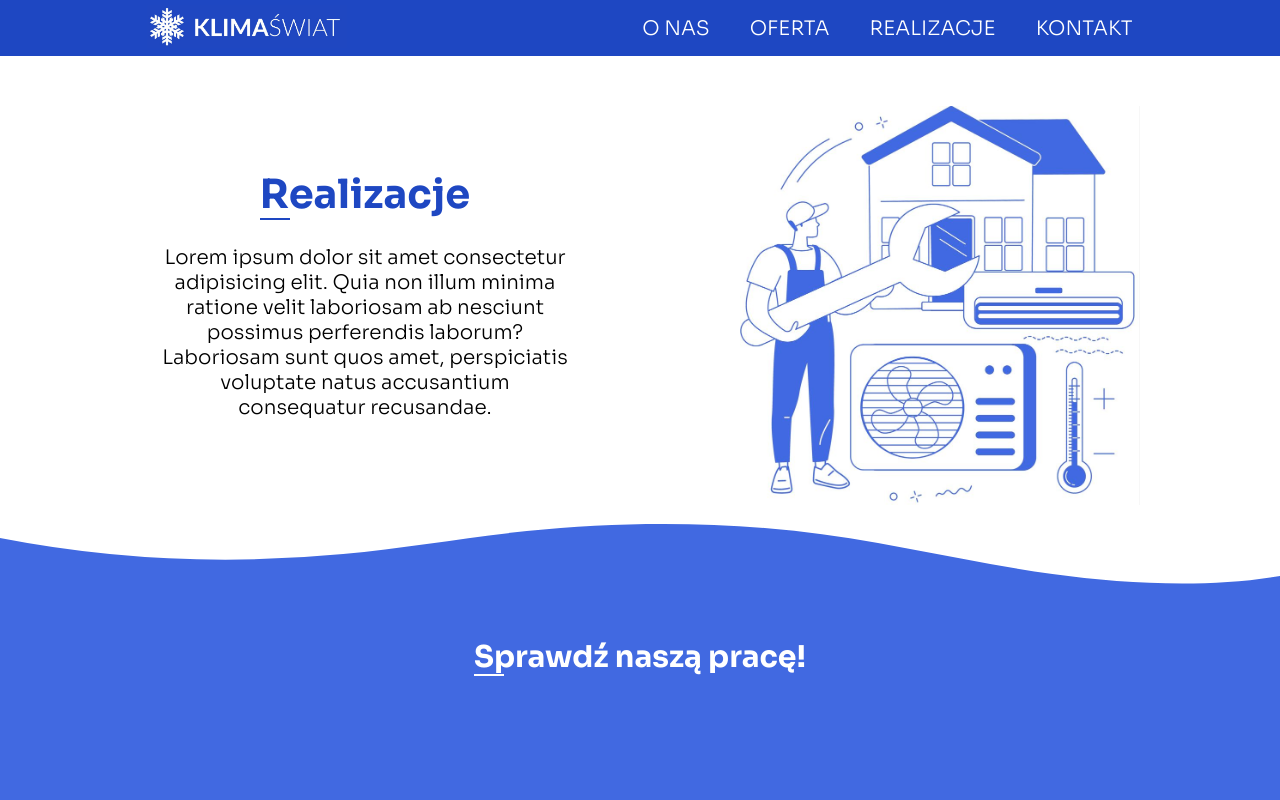
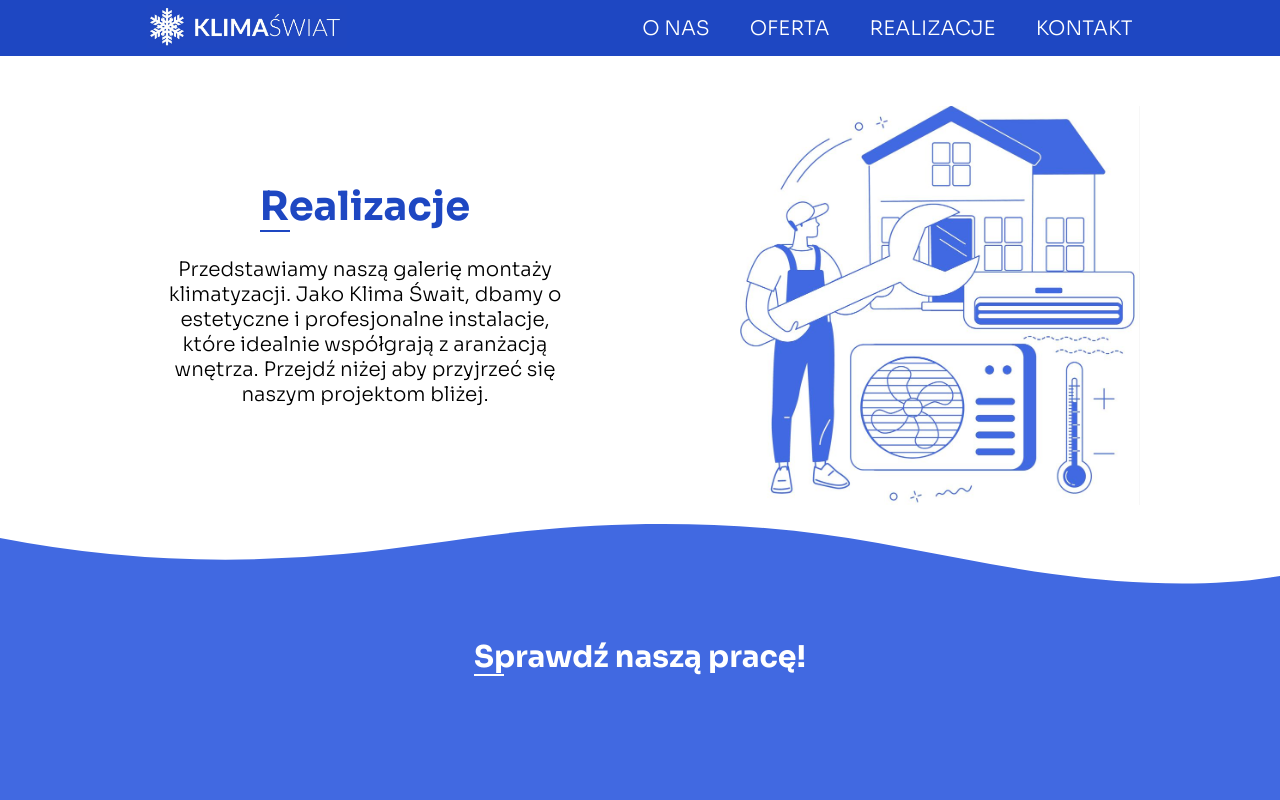
Before and after one commit to Pawliszakk/KlimaSwiatNext, a Next.js app: page /realizacje in a window 1280 px wide. Shown: the top 800 px of the page. Built offline with nearby package versions, Linux system fonts and the light colour scheme.

Commit message:
added description to realization header

```diff
--- a/src/components/Realizations/Gallery/Gallery.tsx
+++ b/src/components/Realizations/Gallery/Gallery.tsx
@@ -1,10 +1,13 @@
 import SectionTitle from '@/components/UI/Section/SectionTitle';
 import classes from './Gallery.module.css';
+import Divider from '@/components/UI/Section/Divider';
 
 const Gallery = () => {
 	return (
 		<section className={classes.gallery}>
 			<SectionTitle>Sprawdź naszą pracę!</SectionTitle>
+
+			<Divider darkBlue />
 		</section>
 	);
 };
--- a/src/components/Realizations/Header/Header.tsx
+++ b/src/components/Realizations/Header/Header.tsx
@@ -8,10 +8,10 @@ const Header = () => {
 				<div className={classes.content}>
 					<h1>Realizacje</h1>
 					<p>
-						Lorem ipsum dolor sit amet consectetur adipisicing elit. Quia non
-						illum minima ratione velit laboriosam ab nesciunt possimus
-						perferendis laborum? Laboriosam sunt quos amet, perspiciatis
-						voluptate natus accusantium consequatur recusandae.
+						Przedstawiamy naszą galerię montaży klimatyzacji. Jako Klima Śwait,
+						dbamy o estetyczne i profesjonalne instalacje, które idealnie
+						współgrają z aranżacją wnętrza. Przejdź niżej aby przyjrzeć się
+						naszym projektom bliżej.
 					</p>
 				</div>
 				<div className={classes.image}>
```
